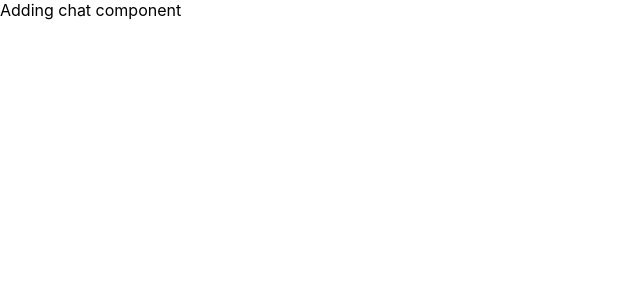
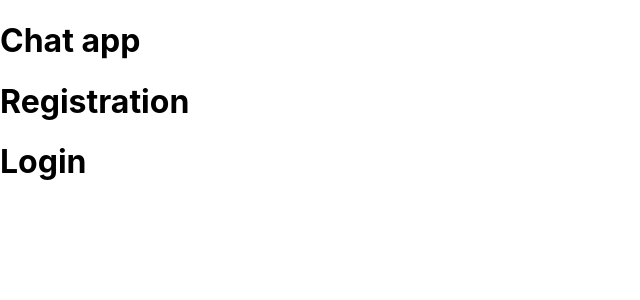
Before and after one commit to Sourabhpande532/CHAT_FLOW, a React (Create React App) app in the folder client/: page / in a window 1280 px wide. Shown: the top 300 px of the page, without its empty margins (0-640 px from the left). Built offline with nearby package versions, Linux system fonts and the light colour scheme.

Commit message:
Setup: login & register done!

```diff
--- a/client/src/App.js
+++ b/client/src/App.js
@@ -1,8 +1,29 @@
-import './App.css';
+import { useState } from "react";
+import "./App.css";
+import { Chat } from "./components/Chat";
+import { Register } from "./components/Register";
+import { Login } from "./components/Login";
 
 function App() {
+  const [user, setUser] = useState(null);
   return (
-    <div>Adding chat component</div>
+    <div className='app'>
+      <h1>Chat app</h1>
+      {!user ? (
+        <div className='container mt-5 text-center'>
+          <div className='row'>
+            <div className='col-md-6'>
+              <Register setUser={setUser} />
+            </div>
+            <div className='col-md-6'>
+              <Login setUser={setUser} />
+            </div>
+          </div>
+        </div>
+      ) : (
+        <Chat />
+      )}
+    </div>
   );
 }
 
--- /dev/null
+++ b/client/src/components/Chat.js
@@ -0,0 +1,8 @@
+const Chat = () => {
+  return (
+    <div>
+      <h2>Chat App</h2>
+    </div>
+  );
+};
+export { Chat };
--- /dev/null
+++ b/client/src/components/Login.jsx
@@ -0,0 +1,8 @@
+const Login = () => {
+  return (
+    <div>
+      <h1>Login</h1>
+    </div>
+  );
+};
+export { Login };
--- /dev/null
+++ b/client/src/components/Register.jsx
@@ -0,0 +1,8 @@
+const Register = () => {
+  return (
+    <div>
+      <h1>Registration</h1>
+    </div>
+  );
+};
+export { Register };
```
